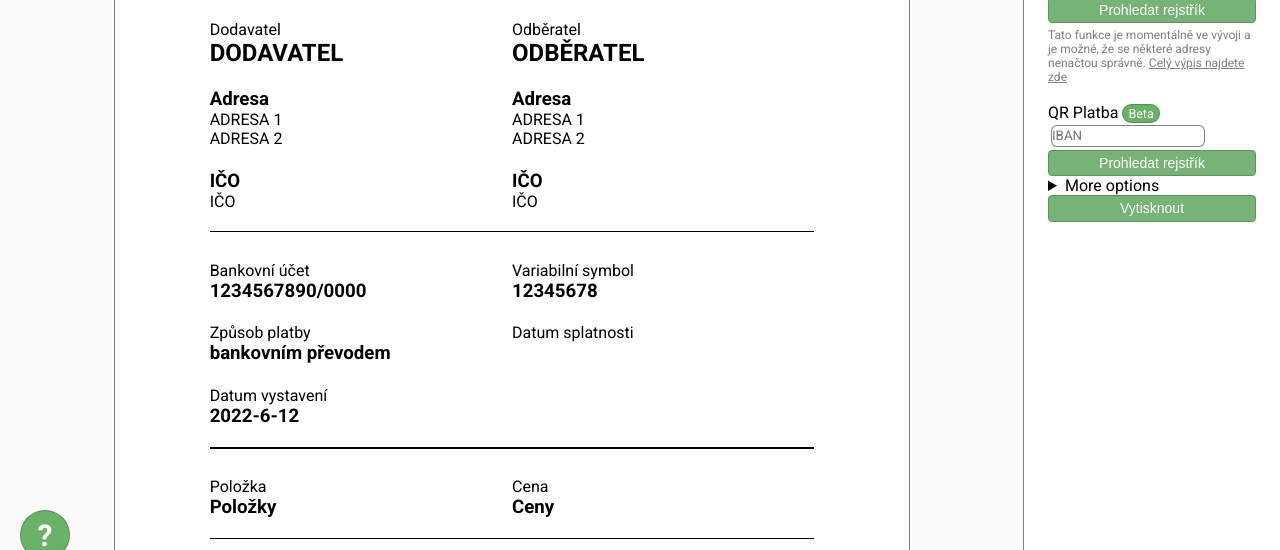
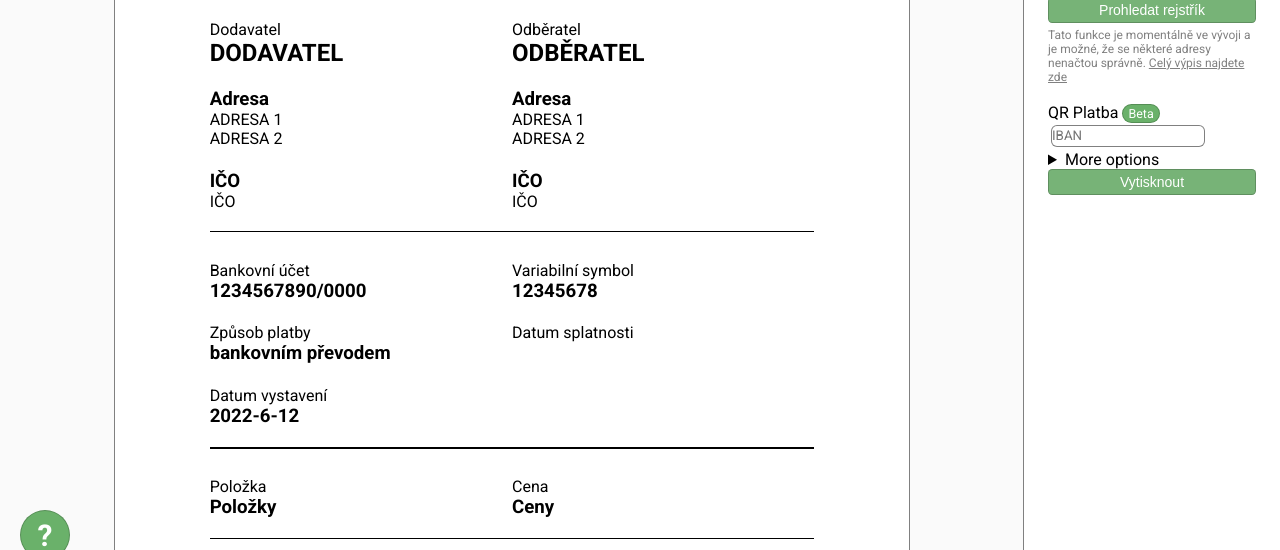
Before and after one commit to denalistudio/faktura, a plain HTML site: page index.html in a window 1280 px wide. Shown: the part 220-770 px from the top of the page. Drawn offline with Linux system fonts and the light colour scheme.

Commit message:
update index.html

```diff
--- a/index.html
+++ b/index.html
@@ -31,7 +31,6 @@
         <br>
         <p>QR Platba <span class="tag">Beta</span></p>
         <input type="text" data-invoice="iban" placeholder="IBAN">
-        <button onclick="getData('11990074')">Prohledat rejstřík</button>
         <details style="user-select: none;">
             <summary>More options</summary>
             <div class="switch">
```
